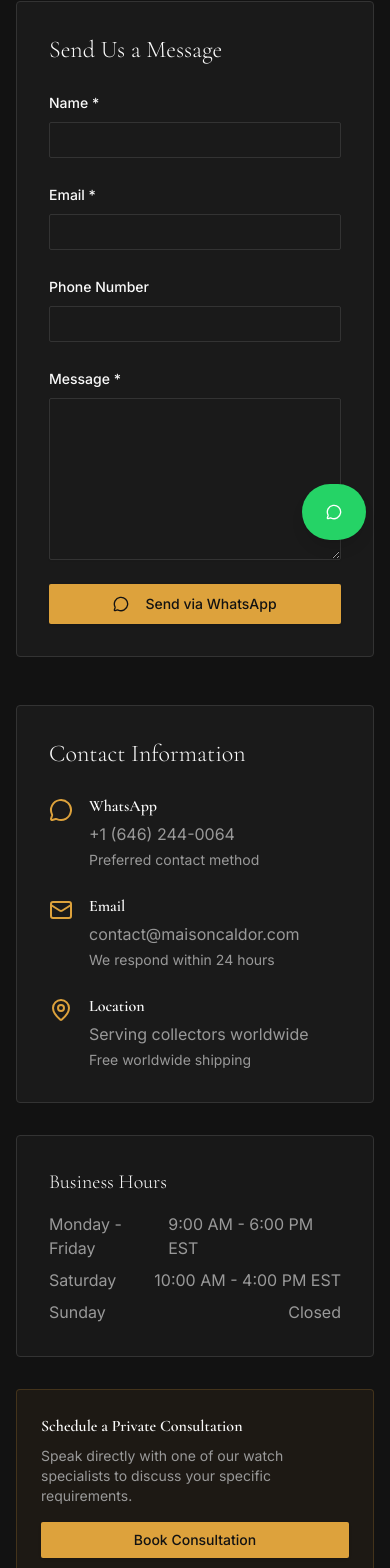
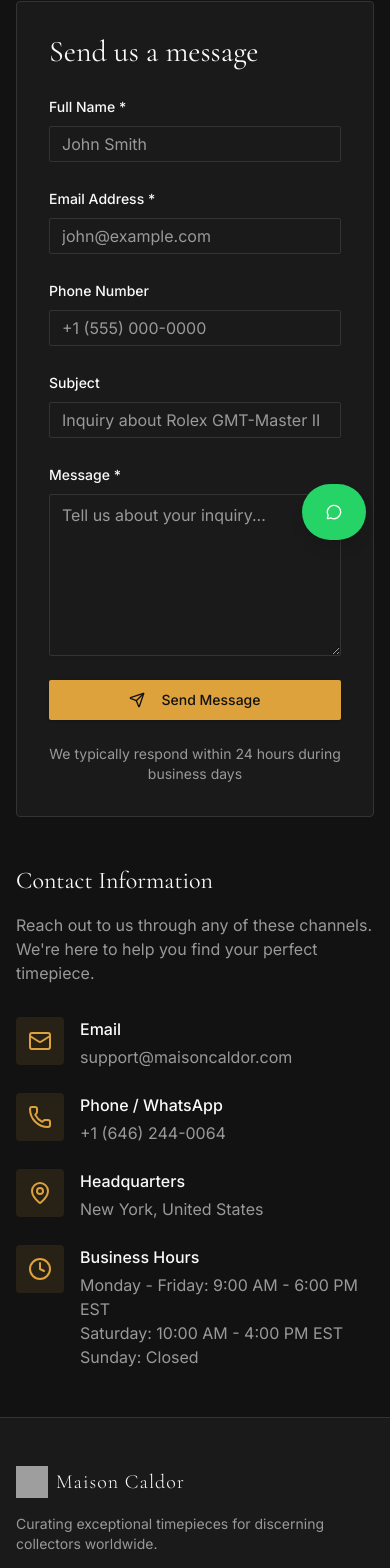
Before and after one commit to Maxwellchia7/sg-a59adf97-559a-45e1-ad33-f2bbe426fa1d-1787956764, a Next.js app: page /contact in a window 390 px wide. Shown: the part 280-1848 px from the top of the page. Built offline with nearby package versions, Linux system fonts and the light colour scheme; grey boxes are pictures that could not be loaded.

Commit message:
feat(email): configure secure contact form delivery

```diff
--- /dev/null
+++ b/src/pages/api/contact.ts
@@ -0,0 +1,87 @@
+import type { NextApiRequest, NextApiResponse } from "next";
+import nodemailer from "nodemailer";
+
+export default async function handler(
+  req: NextApiRequest,
+  res: NextApiResponse
+) {
+  if (req.method !== "POST") {
+    return res.status(405).json({ error: "Method not allowed" });
+  }
+
+  const { name, email, phone, subject, message } = req.body;
+
+  if (!name || !email || !message) {
+    return res.status(400).json({ error: "Missing required fields" });
+  }
+
+  try {
+    const transporter = nodemailer.createTransport({
+      host: process.env.EMAIL_HOST || "smtp.gmail.com",
+      port: parseInt(process.env.EMAIL_PORT || "587"),
+      secure: process.env.EMAIL_SECURE === "true",
+      auth: {
+        user: process.env.EMAIL_USER,
+        pass: process.env.EMAIL_PASSWORD,
+      },
+    });
+
+    const mailOptions = {
+      from: process.env.EMAIL_USER,
+      to: "support@maisoncaldor.com",
+      replyTo: email,
+      subject: subject || `New Contact Form Submission from ${name}`,
+      html: `
+        <div style="font-family: Arial, sans-serif; max-width: 600px; margin: 0 auto;">
+          <h2 style="color: #D4AF37; border-bottom: 2px solid #D4AF37; padding-bottom: 10px;">
+            New Contact Form Submission
+          </h2>
+
+          <div style="margin: 20px 0;">
+            <p style="margin: 10px 0;"><strong>Name:</strong> ${name}</p>
+            <p style="margin: 10px 0;"><strong>Email:</strong> ${email}</p>
+            ${phone ? `<p style="margin: 10px 0;"><strong>Phone:</strong> ${phone}</p>` : ""}
+            ${subject ? `<p style="margin: 10px 0;"><strong>Subject:</strong> ${subject}</p>` : ""}
+          </div>
+
+          <div style="margin: 20px 0; padding: 15px; background-color: #f5f5f5; border-left: 4px solid #D4AF37;">
+            <p style="margin: 0;"><strong>Message:</strong></p>
+            <p style="margin: 10px 0 0 0; white-space: pre-wrap;">${message}</p>
+          </div>
+
+          <hr style="border: none; border-top: 1px solid #ddd; margin: 20px 0;">
+
+          <p style="color: #666; font-size: 12px;">
+            This email was sent from the Maison Caldor contact form at maisoncaldor.com
+          </p>
+        </div>
+      `,
+      text: `
+New Contact Form Submission
+
+Name: ${name}
+Email: ${email}
+${phone ? `Phone: ${phone}` : ""}
+${subject ? `Subject: ${subject}` : ""}
+
+Message:
+${message}
+
+---
+This email was sent from the Maison Caldor contact form at maisoncaldor.com
+      `,
+    };
+
+    await transporter.sendMail(mailOptions);
+
+    return res.status(200).json({
+      success: true,
+      message: "Email sent successfully"
+    });
+  } catch (error) {
+    console.error("Email sending error:", error);
+    return res.status(500).json({
+      error: "Failed to send email. Please try again or contact us directly at support@maisoncaldor.com"
+    });
+  }
+}
--- a/src/pages/contact.tsx
+++ b/src/pages/contact.tsx
@@ -2,32 +2,71 @@ import { useState } from "react";
 import { Navigation } from "@/components/Navigation";
 import { Footer } from "@/components/Footer";
 import { WhatsAppButton } from "@/components/WhatsAppButton";
-import { SEO } from "@/components/SEO";
 import { Button } from "@/components/ui/button";
 import { Input } from "@/components/ui/input";
+import { Textarea } from "@/components/ui/textarea";
 import { Label } from "@/components/ui/label";
-import { Textarea } from "@/components/ui/textarea";
-import { MessageCircle, Mail, MapPin } from "lucide-react";
+import { Mail, Phone, MapPin, Clock, Send, CheckCircle2, AlertCircle, MessageCircle } from "lucide-react";
+import { SEO } from "@/components/SEO";
+import { Alert, AlertDescription } from "@/components/ui/alert";
 
 export default function ContactPage() {
   const [formData, setFormData] = useState({
     name: "",
     email: "",
     phone: "",
+    subject: "",
     message: "",
   });
+  const [isSubmitting, setIsSubmitting] = useState(false);
+  const [submitStatus, setSubmitStatus] = useState<"idle" | "success" | "error">("idle");
+  const [errorMessage, setErrorMessage] = useState("");
 
-  const handleSubmit = (e: React.FormEvent) => {
+  const handleSubmit = async (e: React.FormEvent) => {
     e.preventDefault();
-    const message = `*Contact Form Inquiry*%0A%0AName: ${formData.name}%0AEmail: ${formData.email}%0APhone: ${formData.phone}%0A%0AMessage:%0A${formData.message}`;
-    window.open(`https://wa.me/16462440064?text=${encodeURIComponent(message)}`, "_blank");
+    setIsSubmitting(true);
+    setSubmitStatus("idle");
+    setErrorMessage("");
+
+    try {
+      const response = await fetch("/api/contact", {
+        method: "POST",
+        headers: {
+          "Content-Type": "application/json",
+        },
+        body: JSON.stringify(formData),
+      });
+
+      const data = await response.json();
+
+      if (response.ok) {
+        setSubmitStatus("success");
+        setFormData({
+          name: "",
+          email: "",
+          phone: "",
+          subject: "",
+          message: "",
+        });
+      } else {
+        setSubmitStatus("error");
+        setErrorMessage(data.error || "Failed to send message. Please try again.");
+      }
+    } catch (error) {
+      setSubmitStatus("error");
+      setErrorMessage("Network error. Please check your connection and try again.");
+    } finally {
+      setIsSubmitting(false);
+    }
   };
 
-  const handleChange = (e: React.ChangeEvent<HTMLInputElement | HTMLTextAreaElement>) => {
-    setFormData(prev => ({
-      ...prev,
+  const handleChange = (
+    e: React.ChangeEvent<HTMLInputElement | HTMLTextAreaElement>
+  ) => {
+    setFormData({
+      ...formData,
       [e.target.name]: e.target.value,
-    }));
+    });
   };
 
   return (
@@ -51,24 +90,44 @@ export default function ContactPage() {
 
             <div className="grid grid-cols-1 lg:grid-cols-2 gap-12">
               {/* Contact Form */}
+              <div className="lg:col-span-7">
                 <div className="bg-card border border-border rounded-lg p-8">
-                <h2 className="text-2xl font-serif font-light mb-6 text-foreground">
-                  Send Us a Message
-                </h2>
+                  <h2 className="font-serif text-3xl mb-6">Send us a message</h2>
+
+                  {submitStatus === "success" && (
+                    <Alert className="mb-6 border-green-500/50 bg-green-500/10">
+                      <CheckCircle2 className="h-4 w-4 text-green-500" />
+                      <AlertDescription className="text-green-500">
+                        Thank you for your message! We'll get back to you within 24 hours at {formData.email || "your email"}.
+                      </AlertDescription>
+                    </Alert>
+                  )}
+
+                  {submitStatus === "error" && (
+                    <Alert className="mb-6 border-red-500/50 bg-red-500/10">
+                      <AlertCircle className="h-4 w-4 text-red-500" />
+                      <AlertDescription className="text-red-500">
+                        {errorMessage}
+                      </AlertDescription>
+                    </Alert>
+                  )}
+
                   <form onSubmit={handleSubmit} className="space-y-6">
+                    <div className="grid md:grid-cols-2 gap-6">
                       <div>
-                    <Label htmlFor="name">Name *</Label>
+                        <Label htmlFor="name">Full Name *</Label>
                         <Input
                           id="name"
                           name="name"
                           value={formData.name}
                           onChange={handleChange}
                           required
+                          placeholder="John Smith"
                           className="mt-2"
                         />
                       </div>
                       <div>
-                    <Label htmlFor="email">Email *</Label>
+                        <Label htmlFor="email">Email Address *</Label>
                         <Input
                           id="email"
                           name="email"
@@ -76,9 +135,13 @@ export default function ContactPage() {
                           value={formData.email}
                           onChange={handleChange}
                           required
+                          placeholder="john@example.com"
                           className="mt-2"
                         />
                       </div>
+                    </div>
+
+                    <div className="grid md:grid-cols-2 gap-6">
                       <div>
                         <Label htmlFor="phone">Phone Number</Label>
                         <Input
@@ -87,9 +150,23 @@ export default function ContactPage() {
                           type="tel"
                           value={formData.phone}
                           onChange={handleChange}
+                          placeholder="+1 (555) 000-0000"
                           className="mt-2"
                         />
                       </div>
+                      <div>
+                        <Label htmlFor="subject">Subject</Label>
+                        <Input
+                          id="subject"
+                          name="subject"
+                          value={formData.subject}
+                          onChange={handleChange}
+                          placeholder="Inquiry about Rolex GMT-Master II"
+                          className="mt-2"
+                        />
+                      </div>
+                    </div>
+
                     <div>
                       <Label htmlFor="message">Message *</Label>
                       <Textarea
@@ -99,31 +176,65 @@ export default function ContactPage() {
                         onChange={handleChange}
                         required
                         rows={6}
+                        placeholder="Tell us about your inquiry..."
                         className="mt-2"
                       />
                     </div>
+
                     <Button
                       type="submit"
                       size="lg"
-                    className="w-full bg-primary hover:bg-primary/90 text-primary-foreground"
+                      className="w-full"
+                      disabled={isSubmitting}
                     >
-                    <MessageCircle className="h-5 w-5 mr-2" />
-                    Send via WhatsApp
+                      {isSubmitting ? (
+                        <>Processing...</>
+                      ) : (
+                        <>
+                          <Send className="h-5 w-5 mr-2" />
+                          Send Message
+                        </>
+                      )}
                     </Button>
+
+                    <p className="text-sm text-muted-foreground text-center">
+                      We typically respond within 24 hours during business days
+                    </p>
                   </form>
+                </div>
               </div>
 
               {/* Contact Information */}
               <div className="space-y-8">
-                <div className="bg-card border border-border rounded-lg p-8">
-                  <h2 className="text-2xl font-serif font-light mb-6 text-foreground">
-                    Contact Information
-                  </h2>
+                <div>
+                  <h3 className="font-serif text-2xl mb-4">Contact Information</h3>
+                  <p className="text-muted-foreground">
+                    Reach out to us through any of these channels. We're here to help you find your perfect timepiece.
+                  </p>
+                </div>
+
                 <div className="space-y-6">
                   <div className="flex items-start gap-4">
-                      <MessageCircle className="h-6 w-6 text-primary flex-shrink-0 mt-1" />
+                    <div className="bg-primary/10 p-3 rounded-lg">
+                      <Mail className="h-6 w-6 text-primary" />
+                    </div>
                     <div>
-                        <h3 className="font-semibold mb-1 text-foreground">WhatsApp</h3>
+                      <p className="font-medium mb-1">Email</p>
+                      <a
+                        href="mailto:support@maisoncaldor.com"
+                        className="text-muted-foreground hover:text-primary transition-colors"
+                      >
+                        support@maisoncaldor.com
+                      </a>
+                    </div>
+                  </div>
+
+                  <div className="flex items-start gap-4">
+                    <div className="bg-primary/10 p-3 rounded-lg">
+                      <Phone className="h-6 w-6 text-primary" />
+                    </div>
+                    <div>
+                      <p className="font-medium mb-1">Phone / WhatsApp</p>
                       <a
                         href="https://wa.me/16462440064"
                         target="_blank"
@@ -132,77 +243,36 @@ export default function ContactPage() {
                       >
                         +1 (646) 244-0064
                       </a>
-                        <p className="text-sm text-muted-foreground mt-1">
-                          Preferred contact method
+                    </div>
+                  </div>
+
+                  <div className="flex items-start gap-4">
+                    <div className="bg-primary/10 p-3 rounded-lg">
+                      <MapPin className="h-6 w-6 text-primary" />
+                    </div>
+                    <div>
+                      <p className="font-medium mb-1">Headquarters</p>
+                      <p className="text-muted-foreground">
+                        New York, United States
                       </p>
                     </div>
                   </div>
+
                   <div className="flex items-start gap-4">
-                      <Mail className="h-6 w-6 text-primary flex-shrink-0 mt-1" />
+                    <div className="bg-primary/10 p-3 rounded-lg">
+                      <Clock className="h-6 w-6 text-primary" />
+                    </div>
                     <div>
-                        <h3 className="font-semibold mb-1 text-foreground">Email</h3>
-                        <a
-                          href="mailto:contact@maisoncaldor.com"
-                          className="text-muted-foreground hover:text-primary transition-colors"
-                        >
-                          contact@maisoncaldor.com
-                        </a>
-                        <p className="text-sm text-muted-foreground mt-1">
-                          We respond within 24 hours
+                      <p className="font-medium mb-1">Business Hours</p>
+                      <p className="text-muted-foreground">
+                        Monday - Friday: 9:00 AM - 6:00 PM EST
+                        <br />
+                        Saturday: 10:00 AM - 4:00 PM EST
+                        <br />
+                        Sunday: Closed
                       </p>
                     </div>
                   </div>
-                    <div className="flex items-start gap-4">
-                      <MapPin className="h-6 w-6 text-primary flex-shrink-0 mt-1" />
-                      <div>
-                        <h3 className="font-semibold mb-1 text-foreground">Location</h3>
-                        <p className="text-muted-foreground">
-                          Serving collectors worldwide
-                        </p>
-                        <p className="text-sm text-muted-foreground mt-1">
-                          Free worldwide shipping
-                        </p>
-                      </div>
-                    </div>
-                  </div>
-                </div>
-
-                <div className="bg-muted/30 border border-border rounded-lg p-8">
-                  <h3 className="text-xl font-serif font-light mb-4 text-foreground">
-                    Business Hours
-                  </h3>
-                  <div className="space-y-2 text-muted-foreground">
-                    <div className="flex justify-between">
-                      <span>Monday - Friday</span>
-                      <span>9:00 AM - 6:00 PM EST</span>
-                    </div>
-                    <div className="flex justify-between">
-                      <span>Saturday</span>
-                      <span>10:00 AM - 4:00 PM EST</span>
-                    </div>
-                    <div className="flex justify-between">
-                      <span>Sunday</span>
-                      <span>Closed</span>
-                    </div>
-                  </div>
-                </div>
-
-                <div className="bg-primary/5 border border-primary/20 rounded-lg p-6">
-                  <h3 className="font-semibold mb-2 text-foreground">
-                    Schedule a Private Consultation
-                  </h3>
-                  <p className="text-sm text-muted-foreground mb-4">
-                    Speak directly with one of our watch specialists to discuss your specific requirements.
-                  </p>
-                  <a
-                    href="https://wa.me/16462440064?text=I'd like to schedule a consultation"
-                    target="_blank"
-                    rel="noopener noreferrer"
-                  >
-                    <Button className="w-full bg-primary hover:bg-primary/90 text-primary-foreground">
-                      Book Consultation
-                    </Button>
-                  </a>
                 </div>
               </div>
             </div>
```
Also changed, not shown: 2 other files (tests, documents, lock files or other folders). Lines whose indentation alone changed are shown as unchanged.
